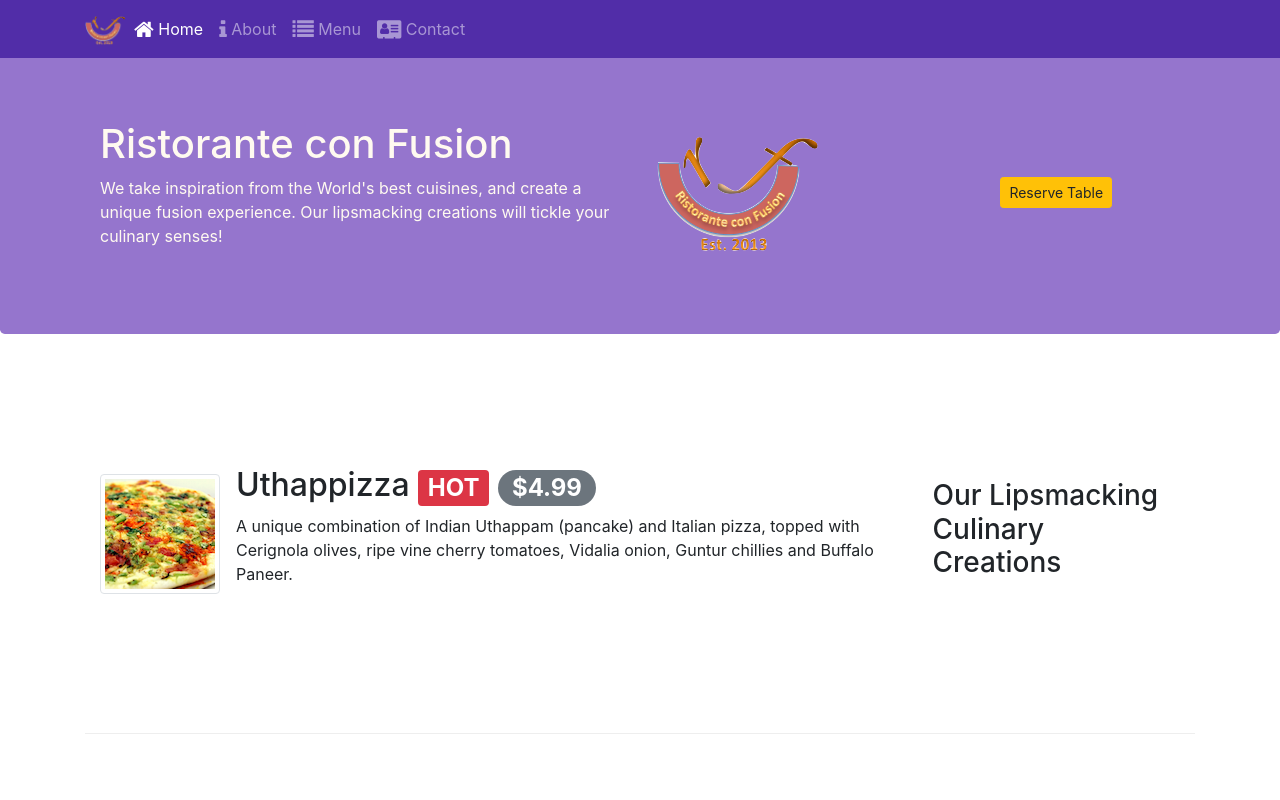
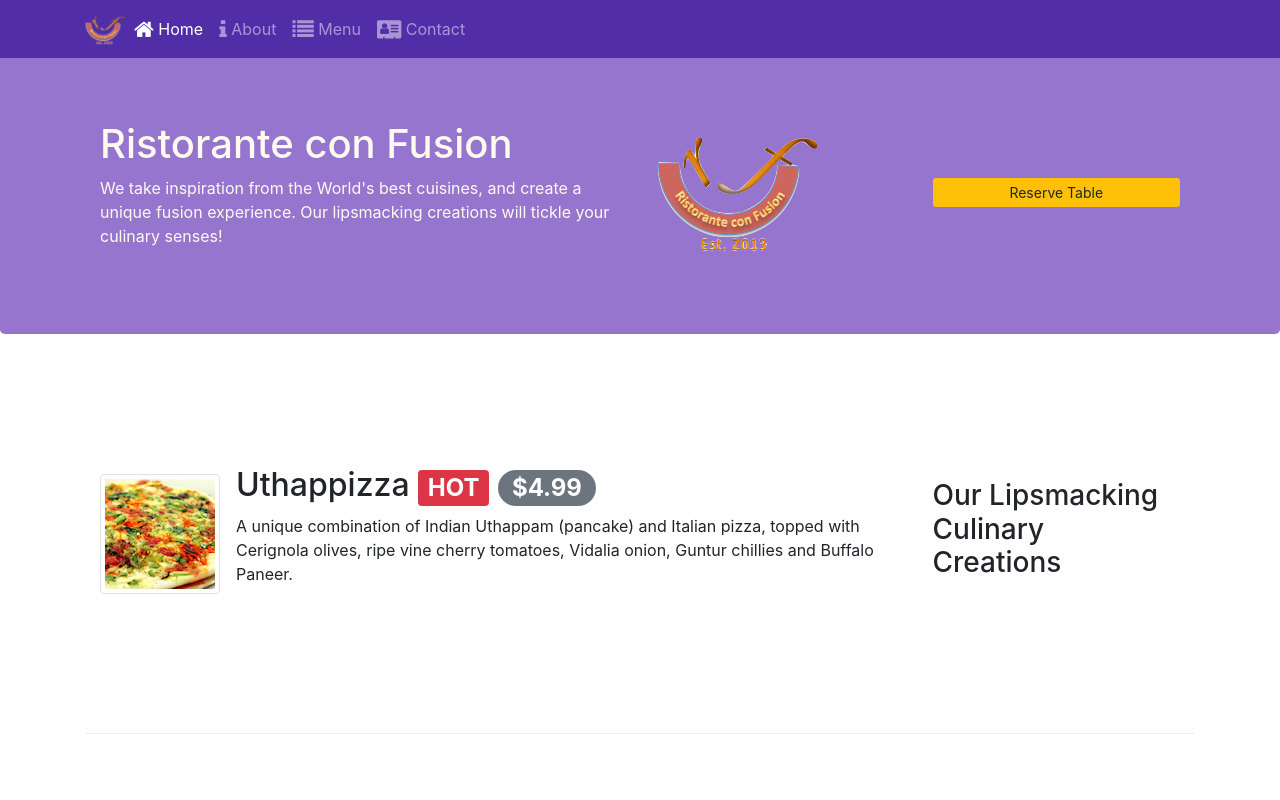
Before and after one commit to jeffreytjs/Full-Stack-Web-Development-with-Angular, a website: page index.html in a window 1280 px wide. Shown: the top 800 px of the page. Drawn offline with nearby package versions, Linux system fonts and the light colour scheme.

Commit message:
Block size reserve button

```diff
--- a/index.html
+++ b/index.html
@@ -47,7 +47,7 @@
                 </div>
 
                 <div class="col-12 col-sm-3 text-center align-self-center">
-                    <a href="#reservation" type="button" class="btn btn-sm btn-warning">Reserve Table</a>
+                    <a href="#reservation" type="button" class="btn-block btn-sm btn-warning">Reserve Table</a>
                 </div>
             </div>
         </div>
```
